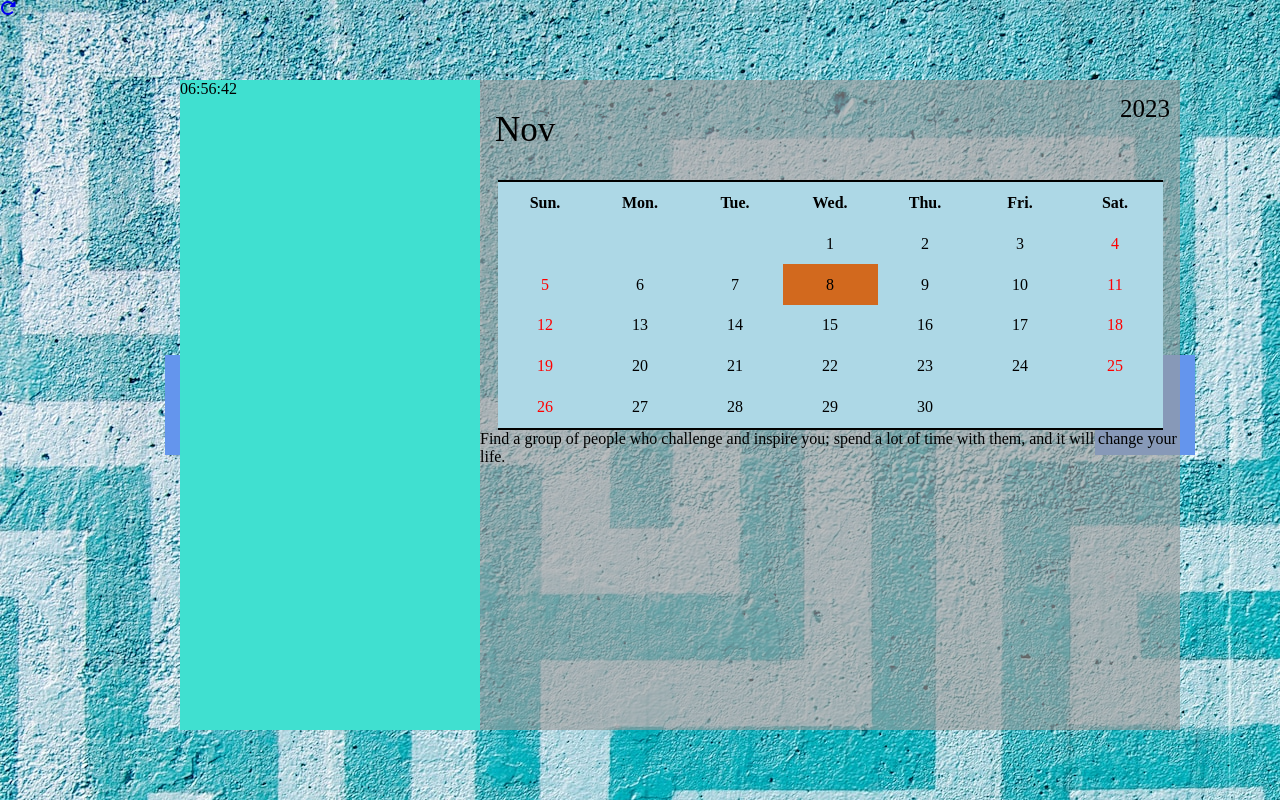
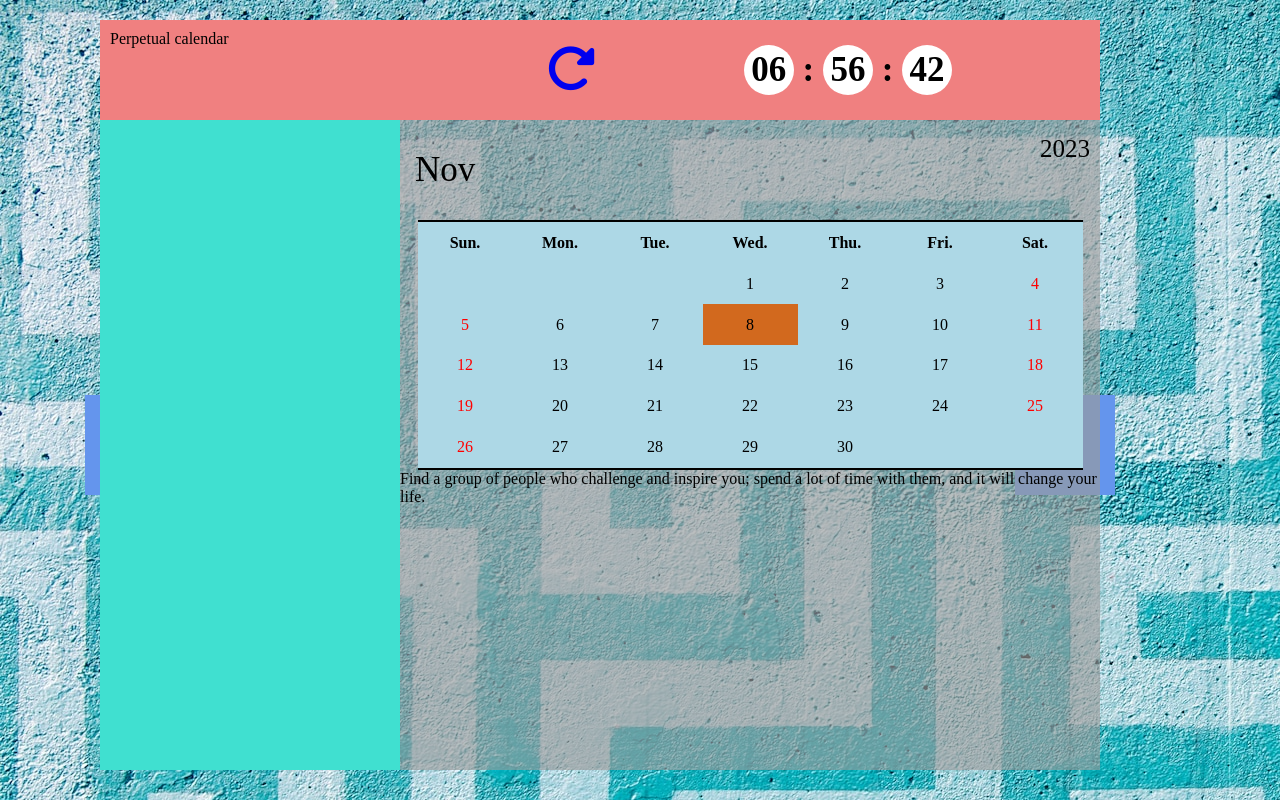
Before and after one commit to Trump-2/Perpetual-calendar, a PHP site: page / in a window 1280 px wide. Run offline with PHP 8.4, Linux system fonts and the light colour scheme.

Commit message:
調整時間樣式和添加回到當月的 a tag 的動畫效果

```diff
--- a/index.php
+++ b/index.php
@@ -67,9 +67,7 @@ switch ($month) {
 </head>
 
 <body style="background-image:url('<?php echo $Bg ?>')">
-  <!-- <body style="background-image: url('./images/bgN-1.jpg');"> -->
 
-  <!-- <h1>萬年曆</h1> -->
   <?php
   /*請在這裹撰寫你的萬年曆程式碼*/
   // if(isset($_GET['month']) && isset($_GET['year'])) {
@@ -121,16 +119,30 @@ switch ($month) {
     }
 
     ?>
-    <a href='?year=<?= date('Y') ?>&month=<?= date('n') ?>'><i class="fa-solid fa-rotate-right"></i></a>
 
 
   </div>
   <div class="container">
+
+    <div class=header>
+      <div class="title"><span>P</span>erpetual <span>c</span>alendar</div>
+
+      <div class="none"></div>
+      <div class="return"> <a href='?year=<?= date('Y') ?>&month=<?= date('n') ?>'><i
+            class="fa-solid fa-rotate-right"></i></a>
+      </div>
+      <div class="clock">
+        <span id="hours"></span>
+        <span>:</span>
+        <span id="minutes"></span>
+        <span>:</span>
+        <span id="seconds"></span>
+      </div>
+    </div>
+    <div class="box">
       <a class="prev" href='?year=<?= $prevYear ?>&month=<?= $prev ?>'><i class="fa-regular fa-circle-left"></i></a>
       <div class='aside-div'>
-
         <aside>
-        <div id="clock"></div>
         </aside>
       </div>
       <div class="main-div">
@@ -201,6 +213,7 @@ switch ($month) {
       <a class="next" href='?year=<?= $nextYear ?>&month=<?= $next ?>'><i
           class="fa-regular fa-circle-left fa-flip-horizontal"></i></a>
     </div>
+  </div>
 
 
   <script>
@@ -209,9 +222,13 @@ switch ($month) {
       var hours = now.getHours().toString().padStart(2, '0');
       var minutes = now.getMinutes().toString().padStart(2, '0');
       var seconds = now.getSeconds().toString().padStart(2, '0');
-      var timeString = hours + ':' + minutes + ':' + seconds;
+      // var timeString = hours + ':' + minutes + ':' + seconds;
 
-      document.getElementById('clock').textContent = timeString;
+      // document.getElementById('clock').textContent = timeString;
+      document.getElementById('hours').textContent = hours;
+      document.getElementById('minutes').textContent = minutes;
+      document.getElementById('seconds').textContent = seconds;
+
     }
 
     // 初次載入頁面時執行
@@ -222,27 +239,6 @@ switch ($month) {
   </script>
 
 
-  <!-- <script>
-  function startTime() {
-    var today = new Date();
-    var hh = today.getHours();
-    var mm = today.getMinutes();
-    var ss = today.getSeconds();
-    mm = checkTime(mm);
-    ss = checkTime(ss);
-    document.getElementById('clock').innerHTML = hh + " : " + mm + " : " + ss;
-    var timeoutId = setTimeout(startTime, 500);
-  }
-
-  function checkTime(i) {
-    if (i < 10) {
-      i = "0" + i;
-    }
-    return i;
-  }
-  setInterval(updateTime, 1000);
-  </script> -->
-
 </body>
 
 </html>
--- a/style.css
+++ b/style.css
@@ -38,17 +38,17 @@ td {
   /* background-color: yellow; */
 }
 
-.container {
+.box {
   display: flex;
   justify-content: center;
   align-items: center;
-  margin-top: 60px;
-  position: absolute;
+  /* margin-top: 60px; */
+  /* position: absolute;
     bottom: 70px;
-    left: 80px;
+    left: 80px; */
 }
 
-.container > a {
+.box > a {
   background-color: cornflowerblue;
   display: block;
   width: 100px;
@@ -129,3 +129,77 @@ main {
 .main-div {
   z-index:1;
 }
+
+
+.clock {
+  font-size:24px;
+  font-weight:bold;
+  font-size:35px;
+
+}
+
+.container {
+  display: flex;
+  flex-direction: column;
+  align-items: center;
+  position: absolute;
+  bottom: 30px;
+}
+
+.header {
+  width:1000px;
+  height:100px;
+  background-color: lightcoral;
+  display: flex;
+  align-items: center;
+  justify-content: space-evenly;
+  position: relative;
+}
+
+/* .container::before {
+  content:"good";
+  width:800px;
+  height:650px;
+  background-color: lightcoral;
+  display:block;
+} */
+
+.title {
+  position: absolute;
+    left: 10px;
+    top: 10px;
+}
+
+.none {
+  width:150px;
+}
+
+.clock>span {
+  display: inline-block;
+  text-align: center;
+}
+
+.clock>span:nth-child(odd) {
+  background-color: white;
+  color:black;
+  width:50px;
+  height:50px;
+  line-height: 50px;
+  border-radius:50%;
+}
+
+.return {
+  font-size:50px;
+}
+
+/* 需要它來產生旋轉 360 度的效果 */
+@keyframes circle {
+  to {
+    transform: rotate(360deg);
+  }
+}
+
+.return:hover {
+  /* 跟上面定義的 circle 效果搭配使用 */
+  animation: circle 2s linear 0s infinite; /* 添加 transition 属性 */
+}
```
Also changed, not shown: test.html (+22 -0 lines). Lines whose indentation alone changed are shown as unchanged.
